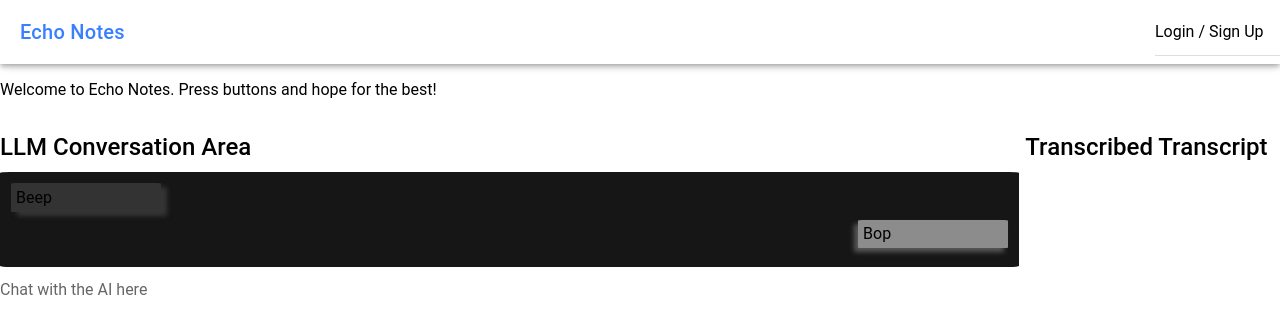
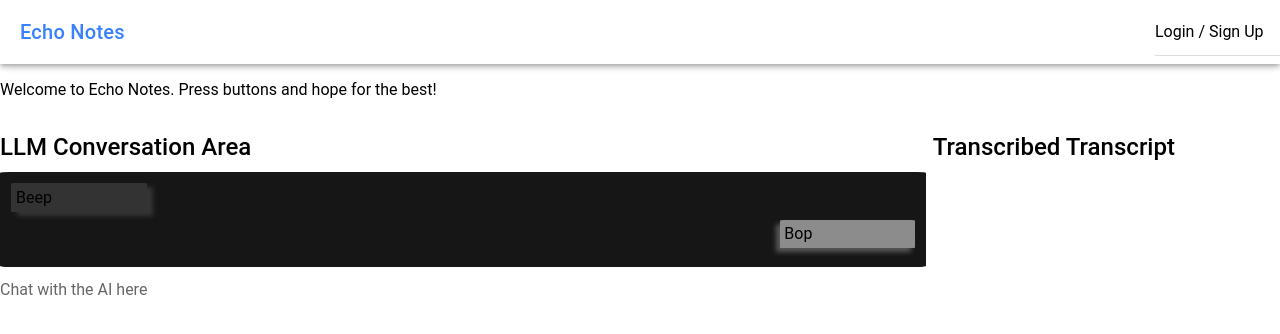
Before and after one commit to IsaiahSama/EchoNotes, a React (Vite) app in the folder Frontend/EchoNotes/: page /home/transcribed in a window 1280 px wide. Shown: the top 334 px of the page. Built offline with nearby package versions, Linux system fonts and the light colour scheme; no server answers.

Commit message:
Modified styling for container

```diff
--- a/Frontend/EchoNotes/src/components/TranscriptContainer.css
+++ b/Frontend/EchoNotes/src/components/TranscriptContainer.css
@@ -10,14 +10,15 @@
 }
 
 .transcriptContainer__right{
-  flex: 1;
+  flex: 1.5;
 }
 
 .transcriptContainer__chat_area{
   background: #161616;
   padding: 0.7em;
   border-radius: 1%;
-  max-height: 60%;
+  height: 20%;
+  max-height: 60vh;
   overflow-y: scroll;
 }
 
```
